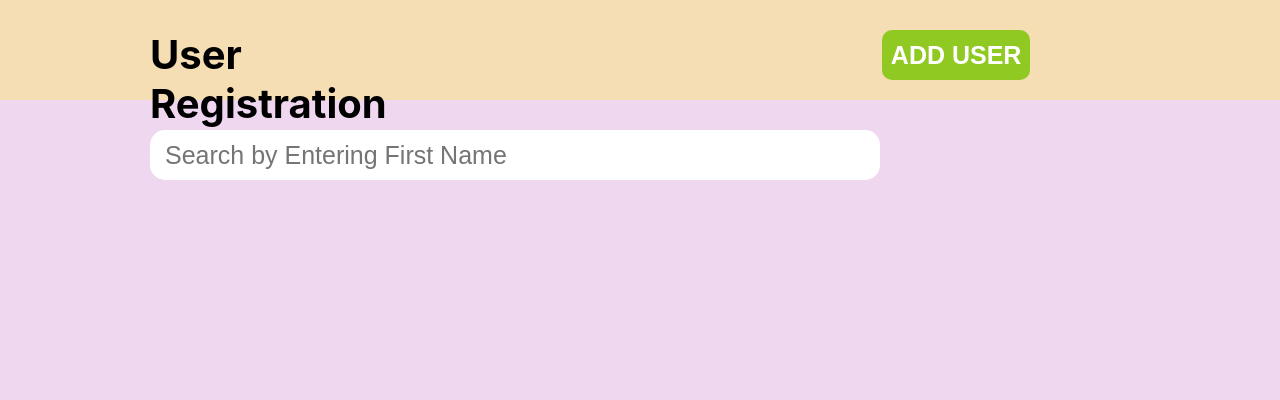
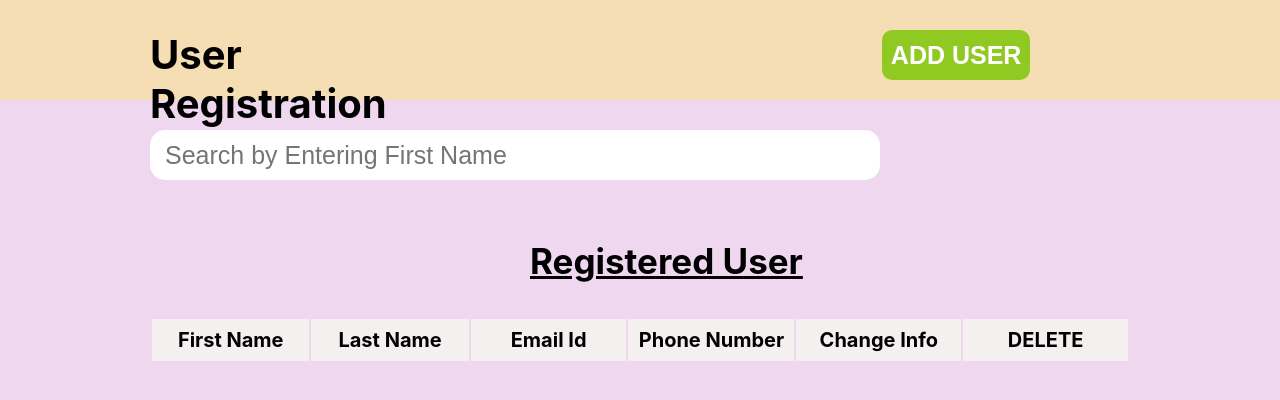
Before and after one commit to kartikayappinventiv1910/ReactTraining1, a React (Create React App) app: page / in a window 1280 px wide. Shown: the top 400 px of the page. Built offline with nearby package versions, Linux system fonts and the light colour scheme.

Commit message:
Assignment8 completed in index.js

```diff
--- a/src/modules/assignment8/index.css
+++ b/src/modules/assignment8/index.css
@@ -38,6 +38,10 @@ body{
     outline: none;
 }
 /* TABLE */
+.tableHead{
+    margin: 30px 0px -15px 530px;
+    font-size: 35px;
+}
 .tableContainer{
     margin: 50px 150px;
 }
@@ -56,6 +60,11 @@ body{
 }
 .Loader{
     margin: 100px 250px;
+}
+.noSuchData{
+    width: 300px;
+    font-size: 25px;
+    font-weight: bolder;
 }
 .editButton{
     margin: 10px 40px;
--- a/src/modules/assignment8/index.js
+++ b/src/modules/assignment8/index.js
@@ -32,7 +32,7 @@ function Assignment8() {
         });
         setSearchedData(customData);
         setIsLoader(false);
-      }, 1000);
+      }, 1500);
     }
   };
 
@@ -91,6 +91,7 @@ function Assignment8() {
         placeholder={"Search by Entering First Name"}
         onKeyUp={handleSearch}
       />
+      <h2 className={"tableHead"}><u>{"Registered User"}</u></h2>
       <div className={"tableContainer"}>
         {isLoader ? (
           <div className={"Loader"}>
@@ -99,7 +100,6 @@ function Assignment8() {
         ) : (
           <table>
             <thead>
-              {Data.length !== 0 && (
                 <tr>
                   <th className={"tableHeading"}>{"First Name"}</th>
                   <th className={"tableHeading"}>{"Last Name"}</th>
@@ -108,7 +108,6 @@ function Assignment8() {
                   <th className={"tableHeading"}>{"Change Info"}</th>
                   <th className={"tableHeading"}>{"DELETE"}</th>
                 </tr>
-              )}
             </thead>
 
             <tbody>
@@ -145,7 +144,7 @@ function Assignment8() {
                   })
                 ) : (
                   <tr>
-                    <td colSpan="5">{"No records found"}</td>
+                    <td className={"noSuchData"}>{"No Such Data Exist"}</td>
                   </tr>
                 )
               ) : (
@@ -164,7 +163,6 @@ function Assignment8() {
                             setArrayIndex(ind);
                           }}
                           className="editButton"
-                          aria-hidden="true"
                         >EDIT</button></td>
                         <td className={"tableData"}>
                         <button
```
